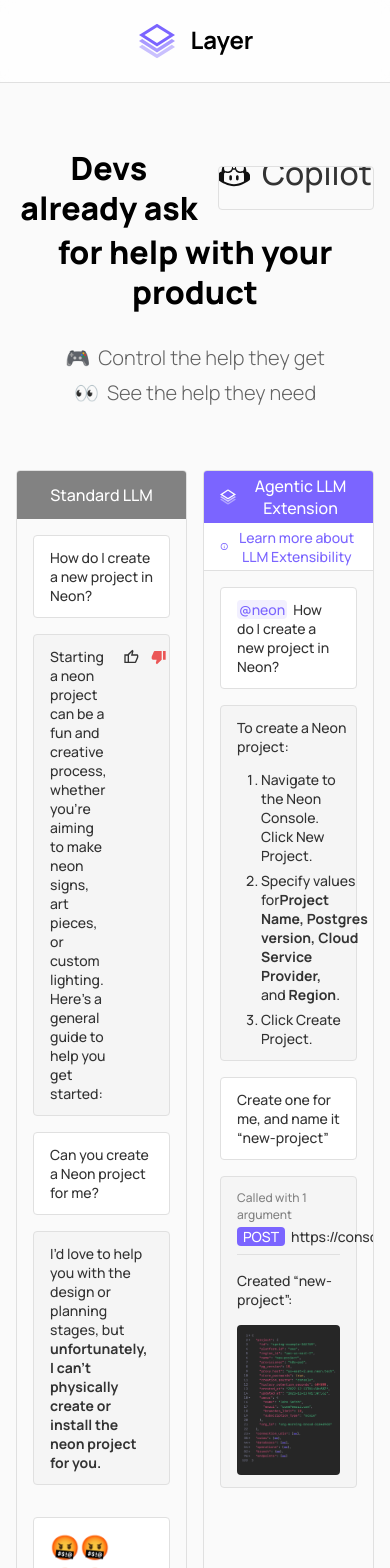
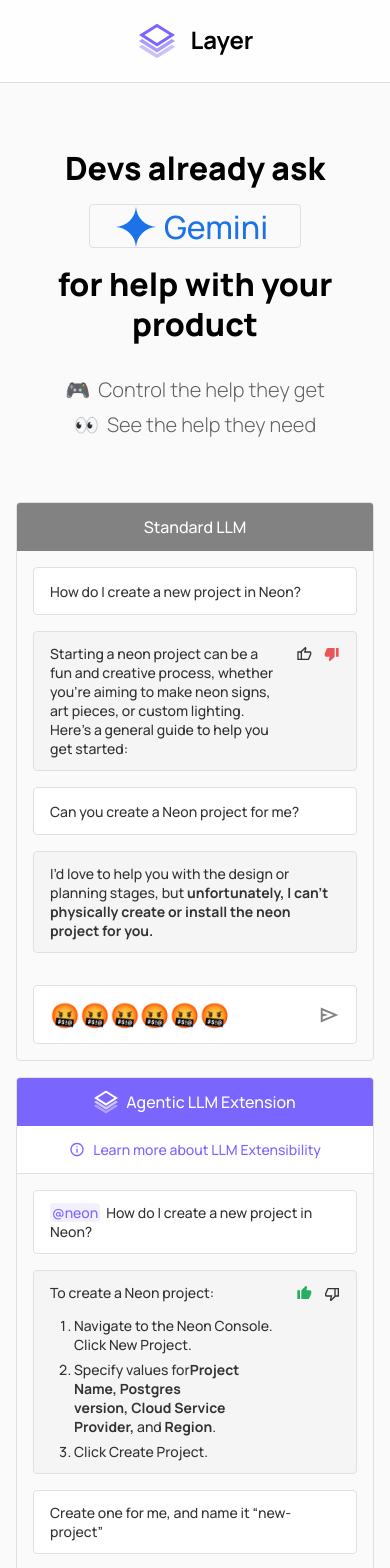
Before and after one commit to buildwithlayer/layer-website, a React (Create React App) app: page / in a window 390 px wide. Shown: the top 1568 px of the page. Built offline with nearby package versions, Linux system fonts and the light colour scheme.

Commit message:
Mobile fixes

```diff
--- a/src/sections/TempHome.tsx
+++ b/src/sections/TempHome.tsx
@@ -483,7 +483,13 @@ const ChatExample = ({ type }: { type: "standard" | "extension" }) => {
                 <p style={{ color: "#828282", fontSize: "12px" }}>
                   Called with 1 argument
                 </p>
-                <p style={{ color: "#333" }}>
+                <p
+                  style={{
+                    color: "#333",
+                    overflow: "hidden",
+                    textOverflow: "ellipsis",
+                  }}
+                >
                   <span
                     style={{
                       padding: "0px 6px",
@@ -554,7 +560,7 @@ const TempHome = ({ screenWidth }: { screenWidth: "sm" | "md" | "lg" }) => {
             style={{
               display: "flex",
               flexDirection: "column",
-              gap: "4px",
+              gap: screenWidth === "sm" ? "16px" : "4px",
             }}
           >
             <div
@@ -563,6 +569,7 @@ const TempHome = ({ screenWidth }: { screenWidth: "sm" | "md" | "lg" }) => {
                 alignItems: "center",
                 justifyContent: "center",
                 gap: "16px",
+                flexDirection: screenWidth === "sm" ? "column" : "row",
               }}
             >
               <h1 style={{ fontSize: "32px", lineHeight: "40px" }}>
@@ -605,7 +612,13 @@ const TempHome = ({ screenWidth }: { screenWidth: "sm" | "md" | "lg" }) => {
           </div>
         </div>
         {/* Chat Examples */}
-        <div style={{ display: "flex", gap: "16px" }}>
+        <div
+          style={{
+            display: "flex",
+            gap: "16px",
+            flexDirection: screenWidth === "sm" ? "column" : "row",
+          }}
+        >
           <ChatExample type="standard" />
           <ChatExample type="extension" />
         </div>
```
